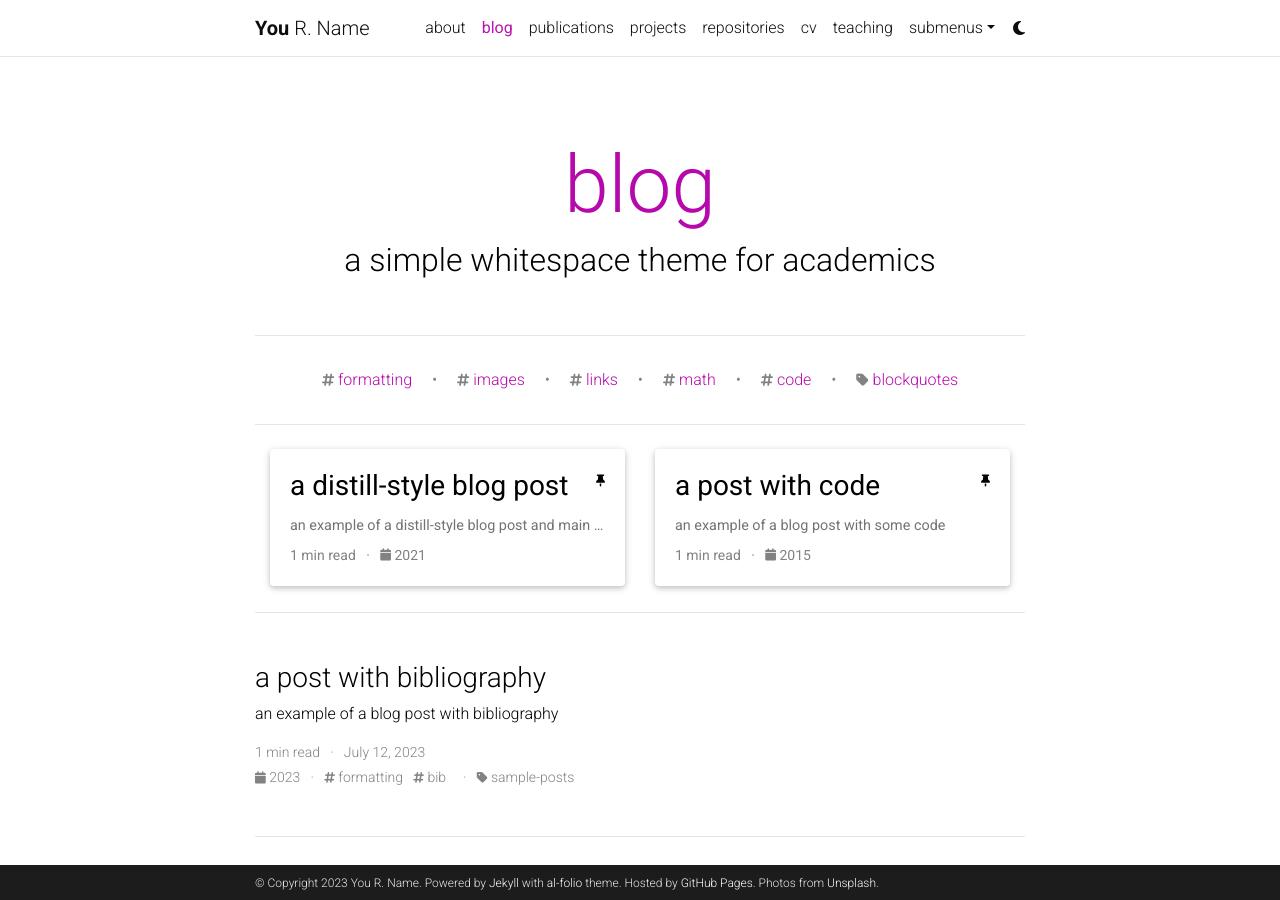
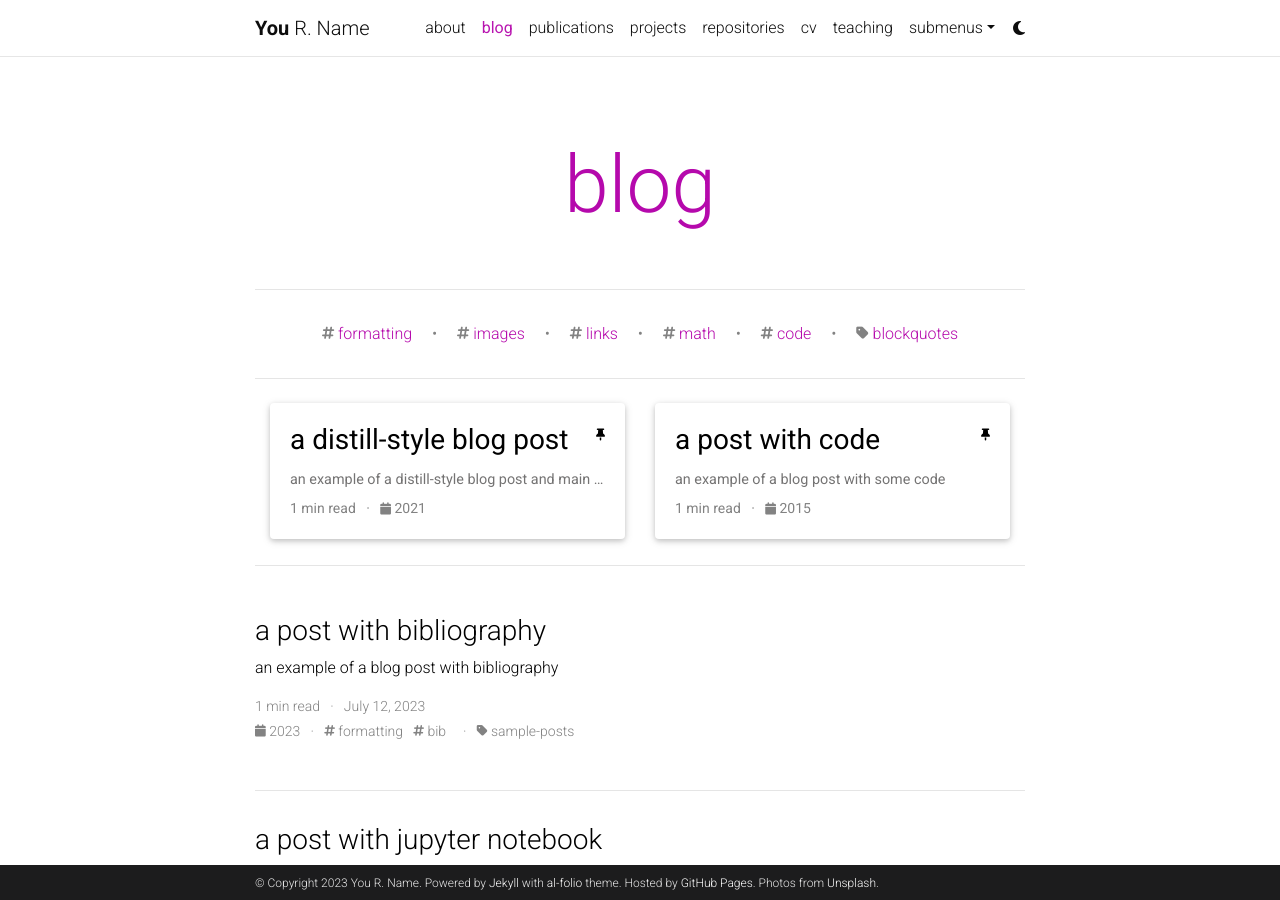
Before and after one commit to KeremZaman/keremzaman.github.io, a Jekyll site: the page built from blog/index.html, in a window 1280 px wide and 900 px high. Built offline with Jekyll 4.4.1, drawn with Linux system fonts in a browser that asks for light colours; the list of posts is cut into pages by our own code; comment, search, counter and statistics services are not loaded; a style sheet for code colours, icons or effects is not loaded; some of the changed lines change nothing that is shown.

Commit message:
update config

```diff
--- a/_config.yml
+++ b/_config.yml
@@ -126,7 +126,7 @@
 
 blog_name: blog # blog_name will be displayed in your blog page
 blog_nav_title: blog # your blog must have a title for it to be displayed in the nav bar
-blog_description: a simple whitespace theme for academics
+blog_description:
 permalink: /blog/:year/:title/
 
 # Pagination
@@ -141,7 +141,7 @@
 # Follow instructions on https://giscus.app/ to setup for your repo to fill out
 # the information below.
 giscus:
-  repo: alshedivat/al-folio      # <your-github-user-name>/<your-github-repo-name>
+  repo: KeremZaman/keremzaman.github.io      # <your-github-user-name>/<your-github-repo-name>
   repo_id: MDEwOlJlcG9zaXRvcnk2MDAyNDM2NQ==
   category: Comments             # name of the category under which discussions will be created
   category_id: DIC_kwDOA5PmLc4CTBt6
@@ -154,15 +154,15 @@
   lang: en
 
 # Disqus comments (DEPRECATED)
-disqus_shortname: al-folio # put your disqus shortname
+disqus_shortname:  # put your disqus shortname
 # https://help.disqus.com/en/articles/1717111-what-s-a-shortname
 
 # External sources.
 # If you have blog posts published on medium.com or other external sources,
 # you can display them in your blog by adding a link to the RSS feed.
 external_sources:
-  - name: medium.com
-    rss_url: https://medium.com/@al-folio/feed
+  - name:
+    rss_url:
 
 # -----------------------------------------------------------------------------
 # Collections
```
